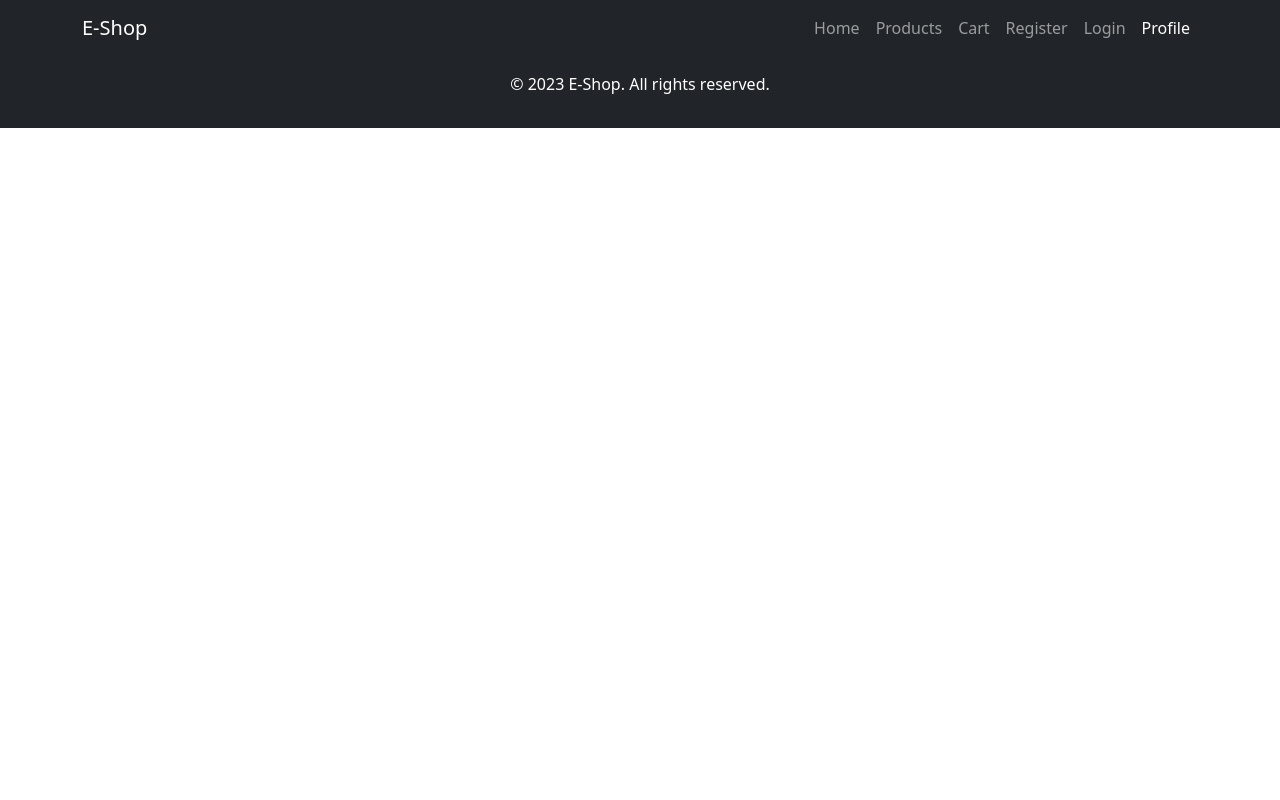
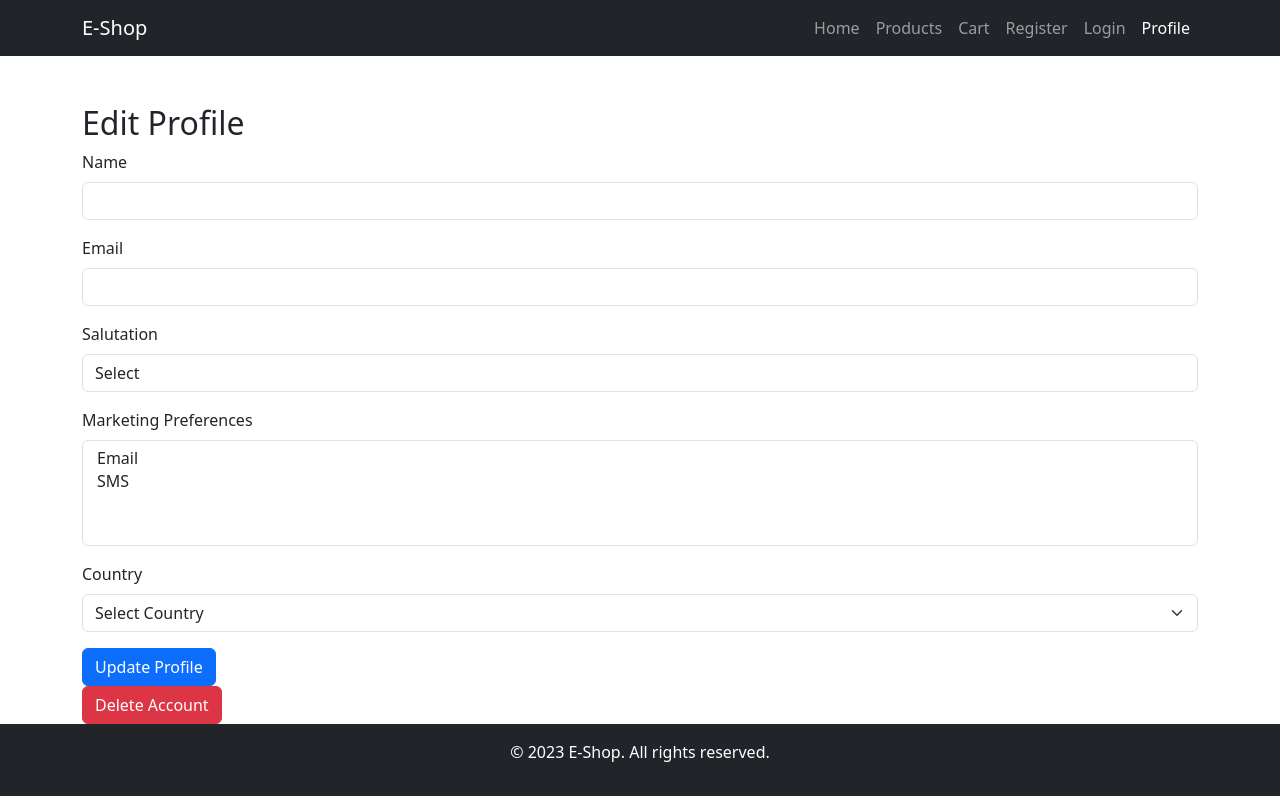
Before and after one commit to fauroni/assessment, a React (Vite) app: page /profile in a window 1280 px wide. Built offline with nearby package versions, Linux system fonts and the light colour scheme; no server answers; the HTML template or start-up script is replaced by a standard one.

Commit message:
17mar940pm

```diff
--- a/src/App.jsx
+++ b/src/App.jsx
@@ -6,6 +6,7 @@ import ProductsPage from './ProductsPage';
 import RegisterPage from './RegisterPage';
 import { useFlashMessage } from './FlashMessageStore';
 import UserLogin from './UserLogin';
+import UserProfile from './UserProfile';
 
 function App() {
   const { getMessage, clearMessage  } = useFlashMessage();
@@ -36,6 +37,8 @@ function App() {
         <Route path="/products" component={ProductsPage} />
         <Route path="/register" component={RegisterPage} />
         <Route path="/login" component={UserLogin} />
+        <Route path="/profile" component={UserProfile} />
+
         {/* <Route path="/cart" component={ShoppingCart} /> */}
       </Switch>
 
--- a/src/UserProfile.jsx
+++ b/src/UserProfile.jsx
@@ -150,7 +150,7 @@ export default function UserProfile() {
                 );
             }}
         </Formik>
-        <button class="btn btn-danger" onClick={handleDeleteAccount}>Delete Account</button>
+        <button className="btn btn-danger" onClick={handleDeleteAccount}>Delete Account</button>
     </div>
     )
 }
```
